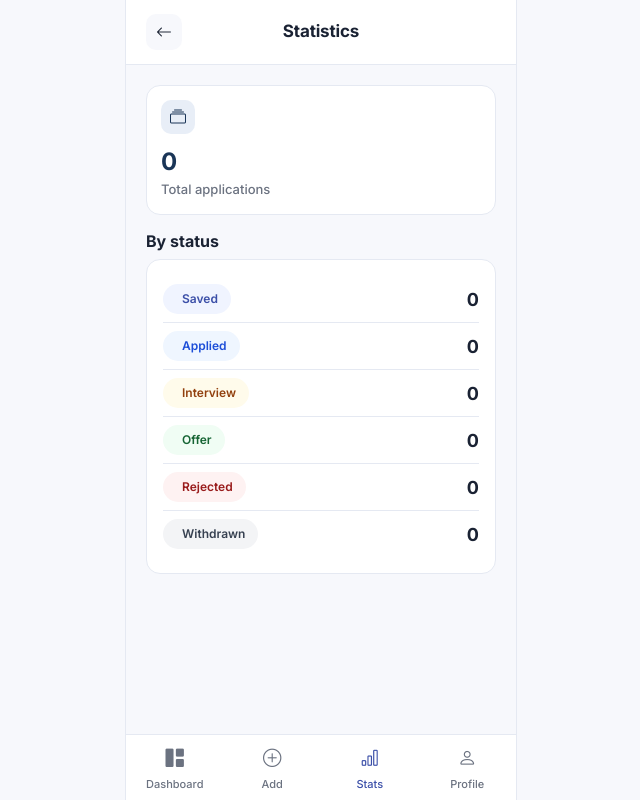
After one commit to queldx74/HireTrack, a Django app: page /statistics/ in a window 1280 px wide. The commit adds this page. Shown: the whole page, without its empty margins (319-959 px from the left). Run offline with Django 4.2, Linux system fonts and the light colour scheme; the visitor is signed in with stand-in values (Sample User, id 1); data that the repository does not hold is empty.

Commit message:
Add statistics.html

```diff
--- a/applications/urls.py
+++ b/applications/urls.py
@@ -8,6 +8,7 @@ urlpatterns = [
     path("login/", auth_views.LoginView.as_view(template_name="registration/login.html"), name="login"),
     path("logout/", auth_views.LogoutView.as_view(), name="logout"),
     path("dashboard/", views.dashboard, name="dashboard"),
+    path("statistics/", views.statistics, name="statistics"),
     path("applications/add/", views.add_application, name="add_application"),
     path("applications/<int:pk>/", views.application_detail, name="application_detail"),
     path("applications/<int:pk>/edit/", views.edit_application, name="edit_application"),
--- a/applications/views.py
+++ b/applications/views.py
@@ -1,72 +1,3 @@
-# from django.shortcuts import render
-
-# # Create your views here.
-# def home(request):
-#     return render(request, "index.html")
-
-# from django.shortcuts import render, redirect
-# from django.contrib.auth.decorators import login_required
-# from .forms import JobApplicationForm
-
-
-# @login_required
-# def add_application(request):
-#     if request.method == "POST":
-#         form = JobApplicationForm(request.POST)
-
-#         if form.is_valid():
-#             application = form.save(commit=False)
-#             application.user = request.user
-#             application.save()
-
-#             return redirect("dashboard")
-#     else:
-#         form = JobApplicationForm()
-
-#     return render(
-#         request,
-#         "applications/add_application.html",
-#         {"form": form},
-#     )
-
-
-
-
-
-# from django.shortcuts import get_object_or_404
-
-
-# @login_required
-# def edit_application(request, application_id):
-
-#     application = get_object_or_404(
-#         JobApplication,
-#         id=application_id,
-#         user=request.user,
-#     )
-
-#     if request.method == "POST":
-#         form = JobApplicationForm(
-#             request.POST,
-#             instance=application,
-#         )
-
-#         if form.is_valid():
-#             form.save()
-#             return redirect("dashboard")
-
-#     else:
-#         form = JobApplicationForm(instance=application)
-
-#     return render(
-#         request,
-#         "applications/edit_application.html",
-#         {
-#             "form": form,
-#             "application": application,
-#         },
-#     )
-
 from django.shortcuts import render, redirect, get_object_or_404
 from django.contrib.auth import login
 from django.contrib.auth.decorators import login_required
@@ -158,3 +89,21 @@ def delete_application(request, pk):
         return redirect("dashboard")
 
     return render(request, "application/delete-confirmation.html", {"application": application})
+
+@login_required
+def statistics(request):
+    applications = JobApplication.objects.filter(user=request.user)
+
+    status_counts = []
+    for status_code, status_label in JobApplication.STATUS_CHOICES:
+        status_counts.append({
+            "code": status_code,
+            "label": status_label,
+            "count": applications.filter(status=status_code).count(),
+        })
+
+    context = {
+        "total": applications.count(),
+        "status_counts": status_counts,
+    }
+    return render(request, "application/statistics.html", context)
--- /dev/null
+++ b/templates/application/statistics.html
@@ -0,0 +1,58 @@
+{% load static %}
+<!DOCTYPE html>
+<html lang="en">
+<head>
+<meta charset="UTF-8">
+<meta name="viewport" content="width=device-width, initial-scale=1.0">
+<title>HireTrack — Statistics</title>
+<link rel="stylesheet" href="https://cdn.jsdelivr.net/npm/bootstrap@5.3.3/dist/css/bootstrap.min.css">
+<link rel="stylesheet" href="https://cdn.jsdelivr.net/npm/bootstrap-icons@1.11.3/font/bootstrap-icons.css">
+<link rel="stylesheet" href="{% static 'css/style.css' %}">
+</head>
+<body>
+
+<div class="device">
+
+  <div class="ht-topbar">
+    <a href="{% url 'dashboard' %}" class="ht-back" aria-label="Back to dashboard"><i class="bi bi-arrow-left"></i></a>
+    <h1>Statistics</h1>
+    <span style="width:36px;"></span>
+  </div>
+
+  <div class="ht-content">
+
+    <div class="stat-card mb-3">
+      <div class="stat-icon total"><i class="bi bi-collection"></i></div>
+      <div>
+        <div class="ht-stat-value total">{{ total }}</div>
+        <div class="ht-label mb-0">Total applications</div>
+      </div>
+    </div>
+
+    <h2 style="font-size:1rem;" class="mb-2">By status</h2>
+
+    <div class="ht-card">
+      {% for status in status_counts %}
+        <div class="d-flex justify-content-between align-items-center py-2"
+             style="{% if not forloop.last %}border-bottom:1px solid var(--ht-line);{% endif %}">
+          <span class="status-{{ status.code }}"
+                style="display:inline-flex; align-items:center; gap:6px; font-weight:600; font-size:0.75rem; padding:5px 12px; border-radius:999px; border:1px solid transparent;">
+            <span class="dot"></span>{{ status.label }}
+          </span>
+          <span class="ht-stat-value" style="font-size:1.125rem;">{{ status.count }}</span>
+        </div>
+      {% endfor %}
+    </div>
+
+  </div>
+
+  <nav class="ht-bottomnav">
+    <a href="{% url 'dashboard' %}" class="nav-item-link"><i class="bi bi-grid-1x2-fill"></i>Dashboard</a>
+    <a href="{% url 'add_application' %}" class="nav-item-link"><i class="bi bi-plus-circle"></i>Add</a>
+    <a href="{% url 'statistics' %}" class="nav-item-link active"><i class="bi bi-bar-chart"></i>Stats</a>
+    <a href="#" class="nav-item-link"><i class="bi bi-person"></i>Profile</a>
+  </nav>
+</div>
+
+</body>
+</html>
```
Also changed, not shown: templates/application/dashboard.html (+1 -159 lines), templates/application/empty-dashboard.html (+1 -9 lines).
